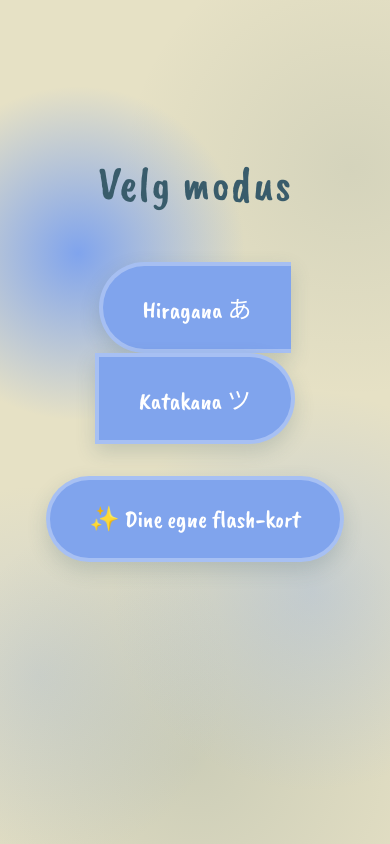
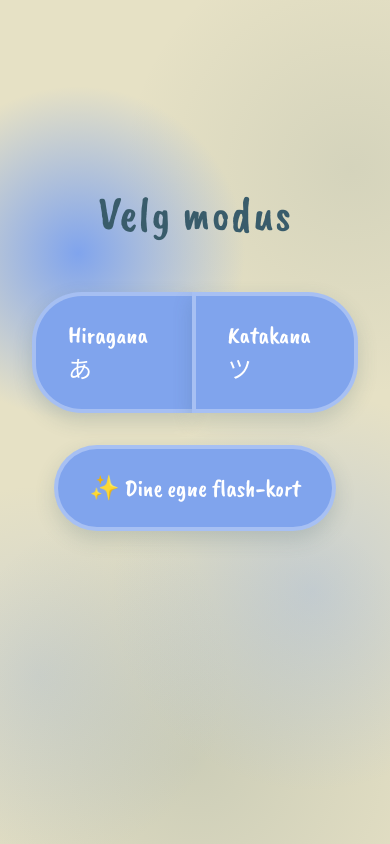
Before and after one commit to boyum/kana, a SvelteKit app: page / in a window 390 px wide. Built offline with nearby package versions, Linux system fonts and the light colour scheme.

Commit message:
fix: decrease hiragana katakana button sizes

```diff
--- a/src/routes/+page.svelte
+++ b/src/routes/+page.svelte
@@ -62,8 +62,6 @@
 
   .kana-buttons {
     display: flex;
-    flex-wrap: wrap;
-    justify-content: center;
 
     & :first-child {
       border-start-end-radius: 0;
@@ -102,7 +100,7 @@
     }
 
     .mode-btn {
-      padding: 1.5rem 2.5rem;
+      padding: 1.5rem 2rem;
       font-size: 1.5rem;
     }
   }
```
